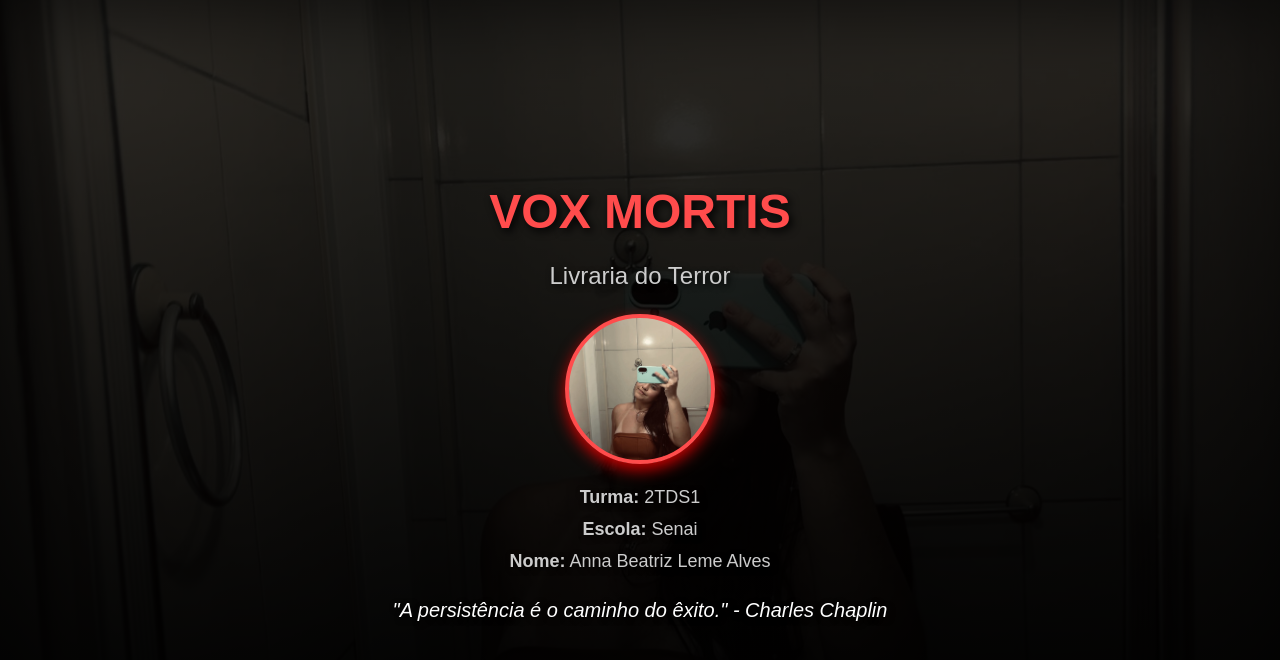
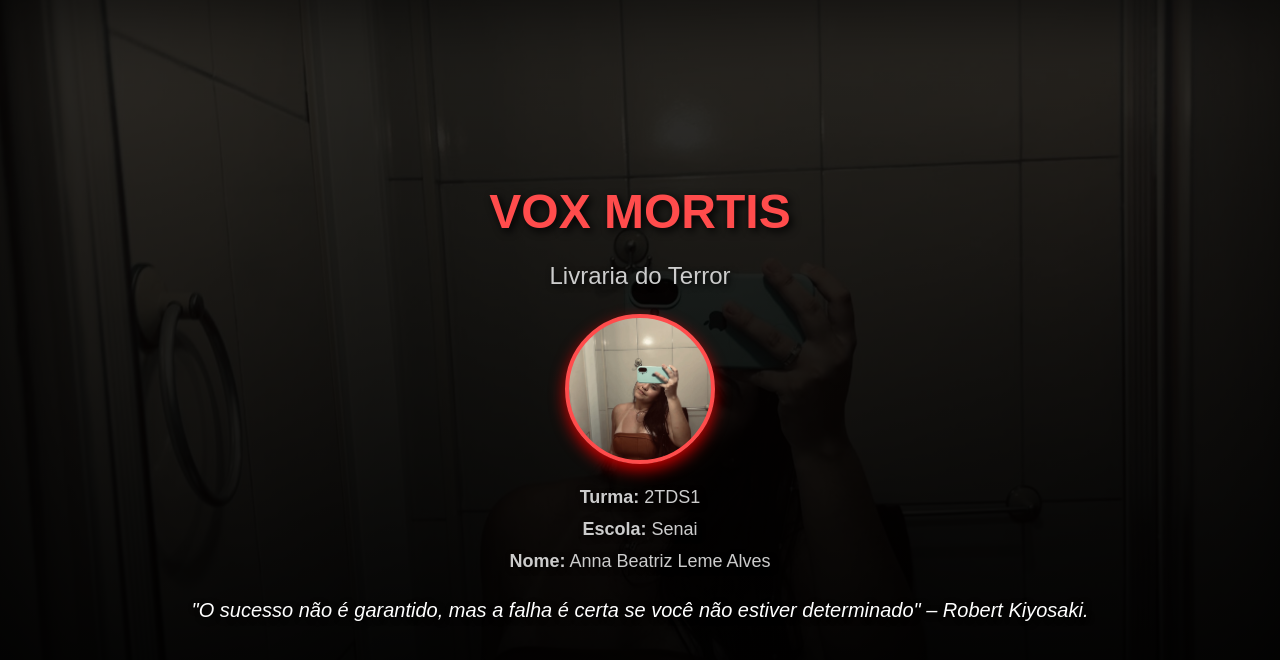
Before and after one commit to annabialeme/Livraria-Api, a Next.js app: page /home in a window 1280 px wide. Shown: the top 660 px of the page. Built offline with nearby package versions, Linux system fonts and the light colour scheme.

Commit message:
refactor: inspirational phrases

```diff
--- a/src/app/home/page.jsx
+++ b/src/app/home/page.jsx
@@ -12,7 +12,7 @@ export default function Home() {
           <p className={styles.info}><strong>Turma:</strong> 2TDS1</p>
           <p className={styles.info}><strong>Escola:</strong> Senai</p>
           <p className={styles.info}><strong>Nome:</strong> Anna Beatriz Leme Alves</p>
-          <p className={styles.quote}>"A persistência é o caminho do êxito." - Charles Chaplin</p>
+          <p className={styles.quote}>"O sucesso não é garantido, mas a falha é certa se você não estiver determinado" – Robert Kiyosaki.</p>
         </div>
       </div>
     </div>
```
